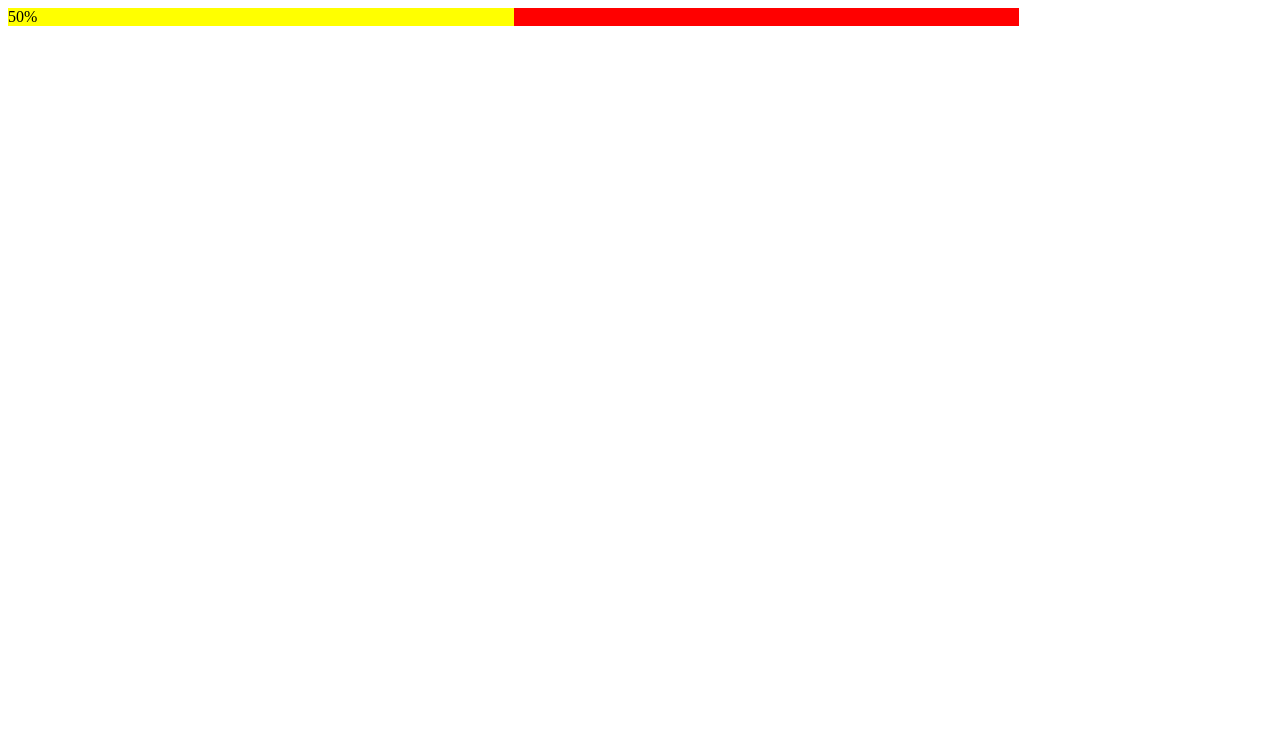
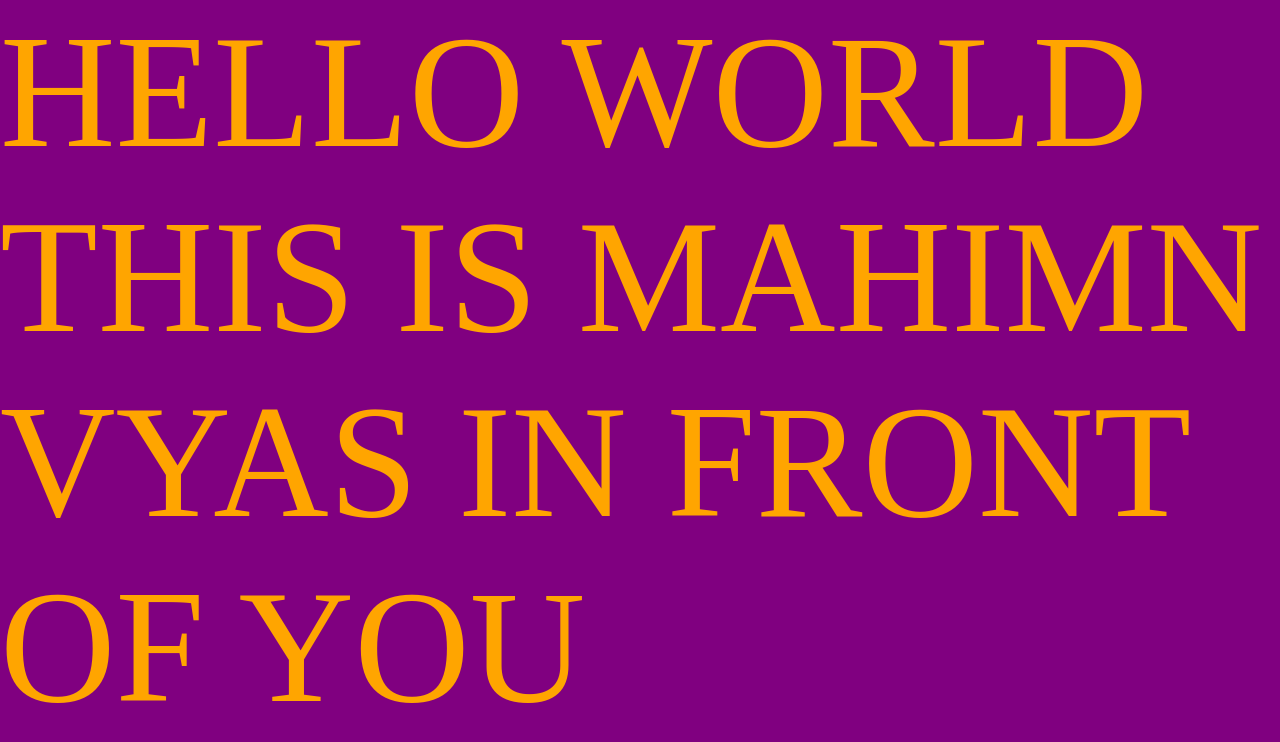
Before and after one commit to MahimnVyas-18/CSS, a plain HTML site: page index.html in a window 1280 px wide. Drawn offline with Linux system fonts and the light colour scheme.

Commit message:
Add files via upload

```diff
--- a/index.html
+++ b/index.html
@@ -1,15 +1,14 @@
-<!DOCTYPE html>
+<!doctype html>
 <html lang="en">
-<head>
-    <meta charset="UTF-8">
-    <meta name="viewport" content="width=device-width, initial-scale=1.0">
-    <title>Document</title>
-    <link rel="stylesheet" href="style.css">
-</head>
-<body>
-    <div class="parent">
-        <div class="child">50%</div>
+  <head>
+    <meta charset="UTF-8" />
+    <meta name="viewport" content="width=device-width, initial-scale=1.0" />
+    <link rel="stylesheet" href="style.css" />
+    <title>Mobile First</title>
+  </head>
+  <body>
+    <div class="header">
+    <p>HELLO WORLD THIS IS MAHIMN VYAS IN FRONT OF YOU</p>
     </div>
-
-</body>
+  </body>
 </html>
--- a/style.css
+++ b/style.css
@@ -1,10 +1,49 @@
-.parent{
-    background-color:red;
-    width:80%;
-    color:white;
+/*default style for mobile*/
+*{
+    margin:0;
+    padding:0;
 }
-.child{
+.header{
     background-color:yellow;
-    width:50%;
-    color:black;
+    height:100vh;
 }
+p{
+    color:blanchedalmond;
+    font-size:2rem;
+}
+/*larger phones*/
+@media(min-width:375px){
+    .header{
+        background-color:blue;
+    }
+    p{
+    color:yellow;
+    font-size:5rem;
+}
+}
+/*tablets*/
+@media(min-width:768px){
+    .header{
+        background-color:green;
+    }
+}
+/*small desktops*/
+@media(min-width:1280px){
+    .header{
+        background-color:purple;
+    }
+    p{
+    color:orange;
+    font-size:10rem;
+}
+}
+/*larger desktops*/
+@media(min-width:1440px){
+    .header{
+        background-color:red;
+    }
+    p{
+    color:pink;
+    font-size:12rem;
+}
+}
```
